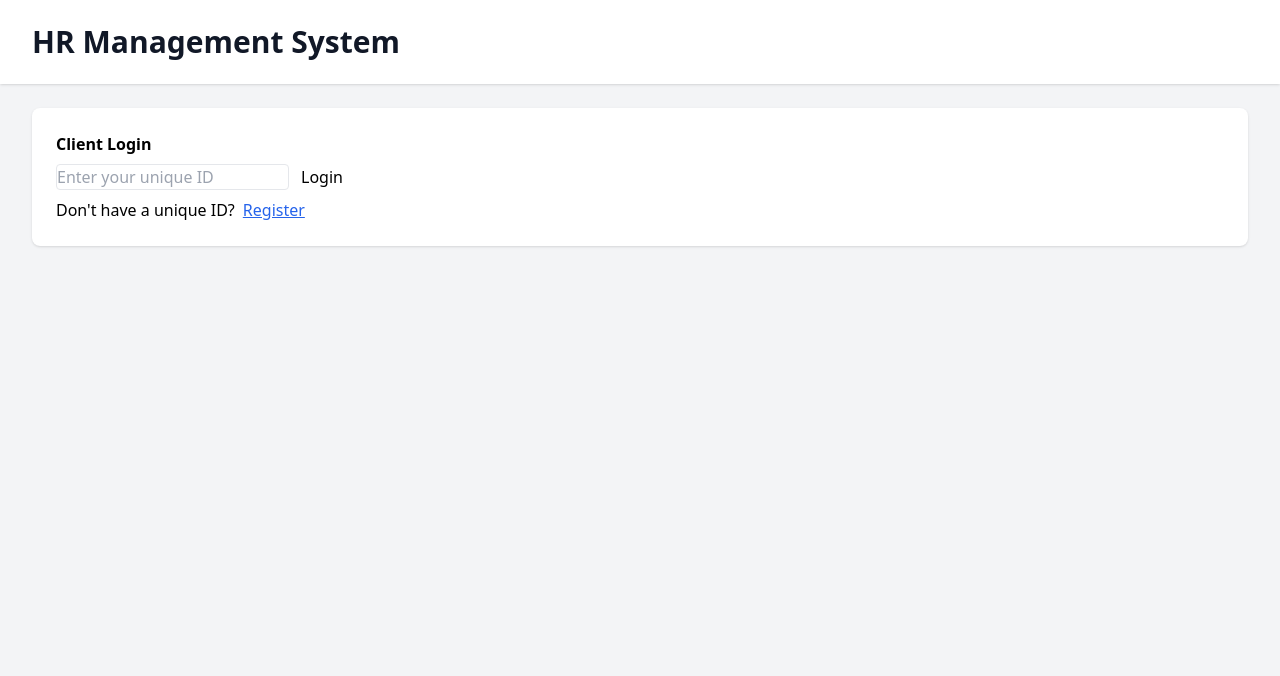
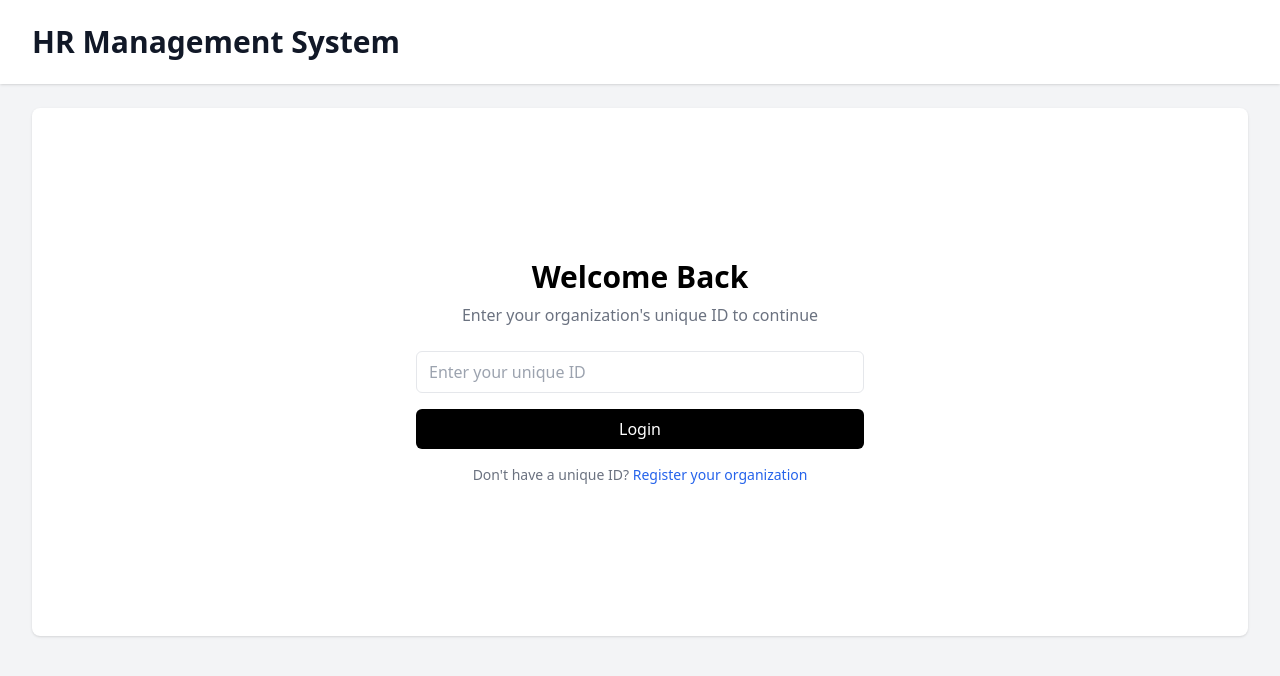
Before and after one commit to phoebeww/100-of-100-client-team, a React (Vite) app: page / in a window 1280 px wide. Shown: the top 676 px of the page. Built offline with nearby package versions, Linux system fonts and the light colour scheme.

Commit message:
enhance login/register ui

```diff
--- a/src/components/LoginPage.tsx
+++ b/src/components/LoginPage.tsx
@@ -2,8 +2,7 @@ import React, { useState } from 'react';
 import { Link } from "react-router-dom";
 import { ApiResponse, LoginResponse } from '../types/apiResponses';
 import ApiService from '../services/api';
-
-// TODO: Only issue with login is to keep the front end authorized when logged in
+import { Alert, AlertDescription } from '@/components/ui/alert';
 
 interface LoginPageProps {
     setIsAuthenticated: React.Dispatch<React.SetStateAction<boolean>>;
@@ -12,8 +11,15 @@ interface LoginPageProps {
 const LoginPage: React.FC<LoginPageProps> = ({ setIsAuthenticated }) => {
     const [uniqueId, setUniqueId] = useState('');
     const [message, setMessage] = useState('');
+    const [isLoading, setIsLoading] = useState(false);
 
     const handleLogin = async () => {
+        if (!uniqueId.trim()) {
+            setMessage('Please enter your unique ID');
+            return;
+        }
+
+        setIsLoading(true);
         try {
             const response: ApiResponse<LoginResponse> = await ApiService.login(uniqueId);
             if (response.status === 200 && response.data.status === 'success') {
@@ -25,27 +31,53 @@ const LoginPage: React.FC<LoginPageProps> = ({ setIsAuthenticated }) => {
         } catch (error) {
             console.error(error);
             setMessage('An unexpected error occurred. Please try again later.');
+        } finally {
+            setIsLoading(false);
         }
     };
 
     return (
-      <div className="login-page">
-          <div>
-              <h2 className="font-bold">Client Login</h2>
+        <div className="flex flex-col items-center justify-center min-h-[60vh]">
+            <div className="w-full max-w-md space-y-6">
+                <div className="space-y-2 text-center">
+                    <h1 className="text-3xl font-bold">Welcome Back</h1>
+                    <p className="text-gray-500">Enter your organization's unique ID to continue</p>
+                </div>
+
+                <div className="space-y-4">
+                    <div className="space-y-2">
                         <input
                             type="text"
                             placeholder="Enter your unique ID"
                             value={uniqueId}
                             onChange={(e) => setUniqueId(e.target.value)}
-                className="border border-gray rounded mt-2"
+                            className="w-full px-3 py-2 border rounded-md focus:outline-none focus:ring-2 focus:ring-blue-500"
+                            onKeyPress={(e) => e.key === 'Enter' && handleLogin()}
                         />
-              <button onClick={handleLogin} className="ml-3">Login</button>
-              {message && <p>{message}</p>}
-              <div className="mt-2 flex items-center space-x-2">
-                  <p>Don't have a unique ID?</p>
-                  <Link to="/register">
-                      <button className="text-blue-600 underline">Register</button>
+                    </div>
+
+                    <button
+                        onClick={handleLogin}
+                        disabled={isLoading}
+                        className="w-full py-2 px-4 bg-black text-white rounded-md hover:bg-gray-800 transition-colors disabled:opacity-50 disabled:cursor-not-allowed"
+                    >
+                        {isLoading ? 'Logging in...' : 'Login'}
+                    </button>
+
+                    {message && (
+                        <Alert variant={message.includes('successful') ? 'default' : 'destructive'}>
+                            <AlertDescription>{message}</AlertDescription>
+                        </Alert>
+                    )}
+
+                    <div className="text-center space-y-2">
+                        <p className="text-sm text-gray-500">
+                            Don't have a unique ID?{' '}
+                            <Link to="/register" className="text-blue-600 hover:underline">
+                                Register your organization
                             </Link>
+                        </p>
+                    </div>
                 </div>
             </div>
         </div>
--- a/src/components/RegisterPage.tsx
+++ b/src/components/RegisterPage.tsx
@@ -1,14 +1,21 @@
-import React, {useState} from 'react';
-import {Link} from "react-router-dom";
-import ApiService from "../services/api.ts";
+import React, { useState } from 'react';
+import { Link } from "react-router-dom";
+import ApiService from "../services/api";
+import { Alert, AlertDescription } from '@/components/ui/alert';
 
 const RegisterPage: React.FC = () => {
     const [clientName, setClientName] = useState('');
     const [message, setMessage] = useState('');
     const [showLoginLink, setShowLoginLink] = useState(false);
+    const [isLoading, setIsLoading] = useState(false);
 
     const handleRegister = async () => {
-    if (clientName) {
+        if (!clientName.trim()) {
+            setMessage('Please enter your organization name');
+            return;
+        }
+
+        setIsLoading(true);
         try {
             const response = await ApiService.registerOrganization(clientName);
             if (response.status === 201 && response.data.status === 'success') {
@@ -19,34 +26,70 @@ const RegisterPage: React.FC = () => {
                 setMessage(`Registration failed: ${response.data.message || 'Unknown error'}`);
             }
         } catch (error) {
-        console.log(error)
+            console.error(error);
             setMessage('Error: Unable to register. Please try again later.');
-      }
-    } else {
-      setMessage('Please enter your name.');
+        } finally {
+            setIsLoading(false);
         }
     };
 
     return (
-    <div className="register-page">
-      <h2 className="font-bold">Registration</h2>
+        <div className="flex flex-col items-center justify-center min-h-[60vh]">
+            <div className="w-full max-w-md space-y-6">
+                <div className="space-y-2 text-center">
+                    <h1 className="text-3xl font-bold">Register Organization</h1>
+                    <p className="text-gray-500">Create an account for your organization</p>
+                </div>
+
+                <div className="space-y-4">
+                    <div className="space-y-2">
                         <input
                             type="text"
                             placeholder="Enter Organization Name"
-        style={{width: '17%'}}
                             value={clientName}
                             onChange={(e) => setClientName(e.target.value)}
-        className="border border-gray rounded mt-2"
+                            className="w-full px-3 py-2 border rounded-md focus:outline-none focus:ring-2 focus:ring-blue-500"
+                            onKeyPress={(e) => e.key === 'Enter' && handleRegister()}
                         />
-      <button onClick={handleRegister} className="ml-3">Register</button>
-      {message && <p className="mt-2">{message}</p>}
+                    </div>
+
+                    <button
+                        onClick={handleRegister}
+                        disabled={isLoading}
+                        className="w-full py-2 px-4 bg-black text-white rounded-md hover:bg-gray-800 transition-colors disabled:opacity-50 disabled:cursor-not-allowed"
+                    >
+                        {isLoading ? 'Registering...' : 'Register'}
+                    </button>
+
+                    {message && (
+                        <Alert variant={message.includes('successful') ? 'default' : 'destructive'}>
+                            <AlertDescription>{message}</AlertDescription>
+                        </Alert>
+                    )}
+
                     {showLoginLink && (
-        <div className="flex items-center space-x-2 mt-2">
-          <Link to="/">
-            <button className="text-blue-600 underline">Back to Login</button>
+                        <div className="text-center">
+                            <p className="text-sm text-gray-500">
+                                Registration complete! Please{' '}
+                                <Link to="/" className="text-blue-600 hover:underline">
+                                    login with your unique ID
                                 </Link>
+                            </p>
                         </div>
                     )}
+
+                    {!showLoginLink && (
+                        <div className="text-center">
+                            <p className="text-sm text-gray-500">
+                                Already have an account?{' '}
+                                <Link to="/" className="text-blue-600 hover:underline">
+                                    Login here
+                                </Link>
+                            </p>
+                        </div>
+                    )}
+                </div>
+            </div>
         </div>
     );
 };
```
Lines whose indentation alone changed are shown as unchanged.
